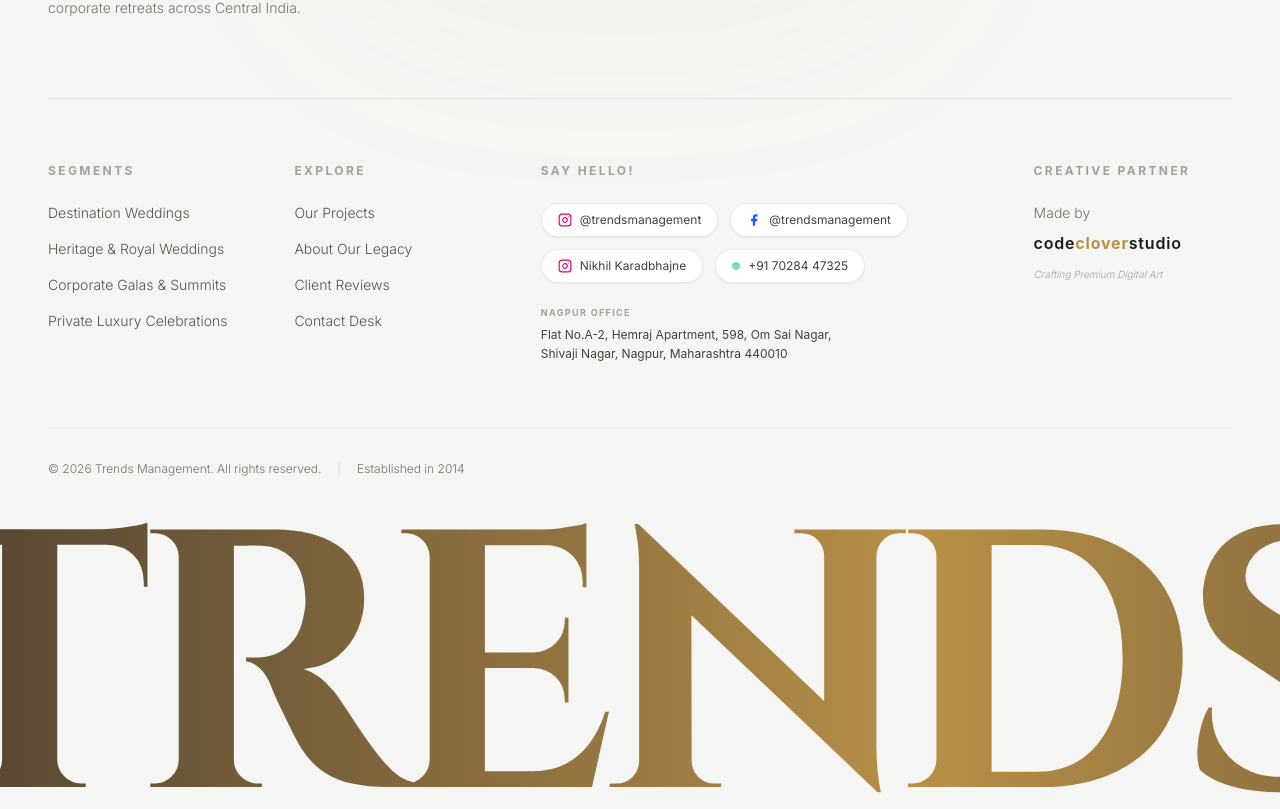
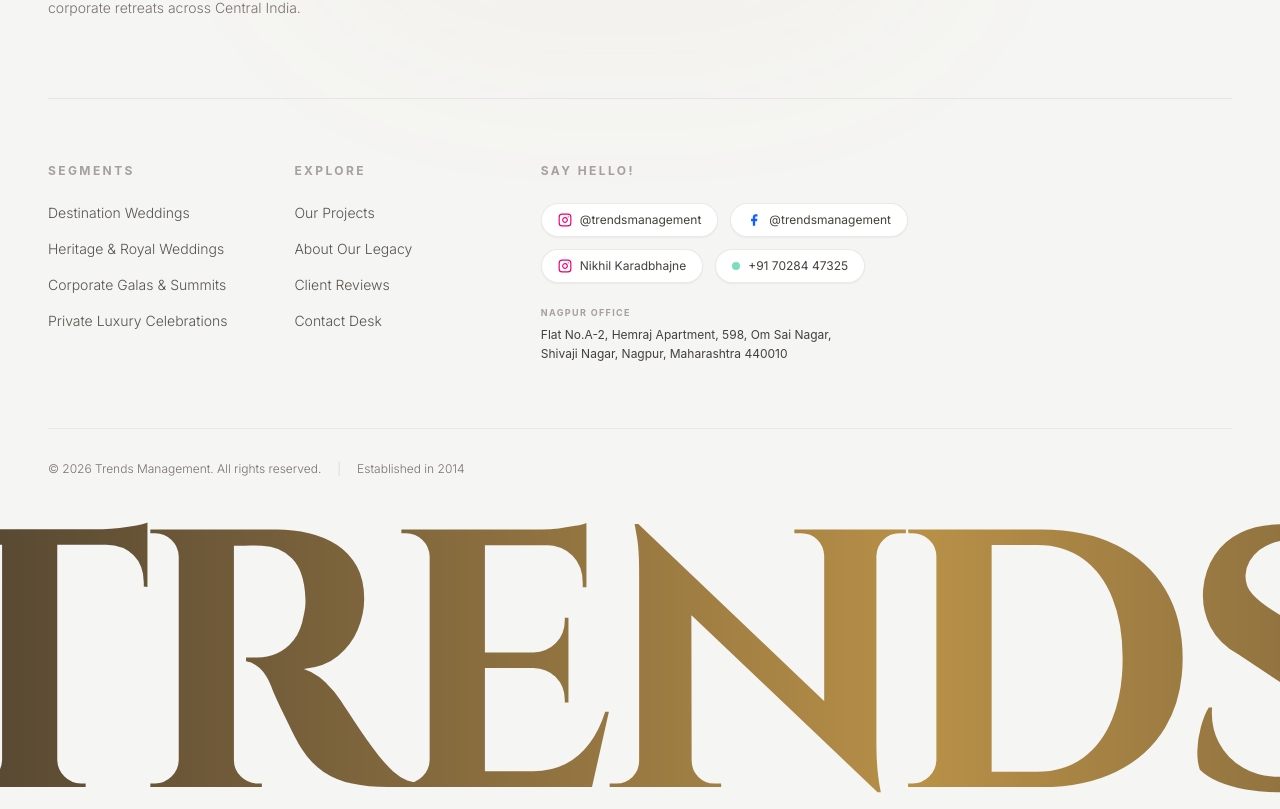
Before and after one commit to codecloverstudio/Trends-Management-Site, a React (Vite) app: page / in a window 1280 px wide. Shown: the part 6691-7500 px from the top of the page. Built offline with nearby package versions, Linux system fonts and the light colour scheme; a web font is replaced by a local one.

Commit message:
remove footer creatie partenr freture

```diff
--- a/src/components/Footer.jsx
+++ b/src/components/Footer.jsx
@@ -137,24 +137,6 @@ const Footer = () => {
             </div>
           </div>
 
-          {/* Creative Partner Column */}
-          <div className="flex flex-col">
-            <h4 className="text-xs font-bold uppercase tracking-[0.2em] text-stone-400 mb-6 font-sans">
-              Creative Partner
-            </h4>
-            <div className="flex flex-col gap-2">
-              <span className="text-sm font-light text-stone-500">Made by</span>
-              <a
-                href="https://codeclover.studio"
-                target="_blank"
-                rel="noopener noreferrer"
-                className="text-stone-900 font-sans font-semibold tracking-wider hover:opacity-80 transition-opacity text-base"
-              >
-                code<span className="text-festival-orange font-bold">clover</span>studio
-              </a>
-              <span className="text-[10px] text-stone-400 italic mt-1 font-light">Crafting Premium Digital Art</span>
-            </div>
-          </div>
 
         </div>
 
```
